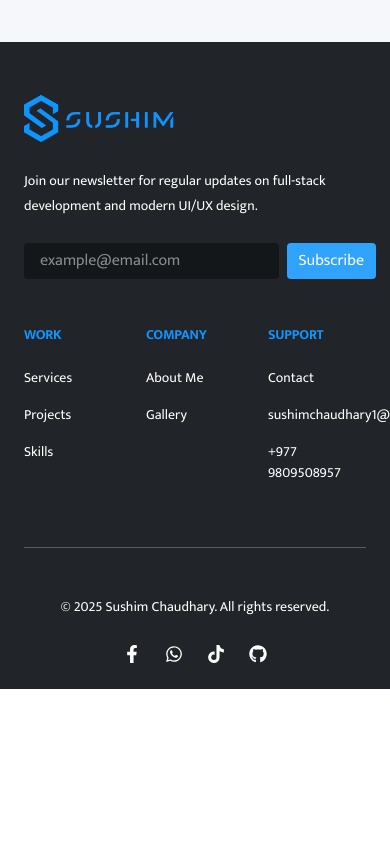
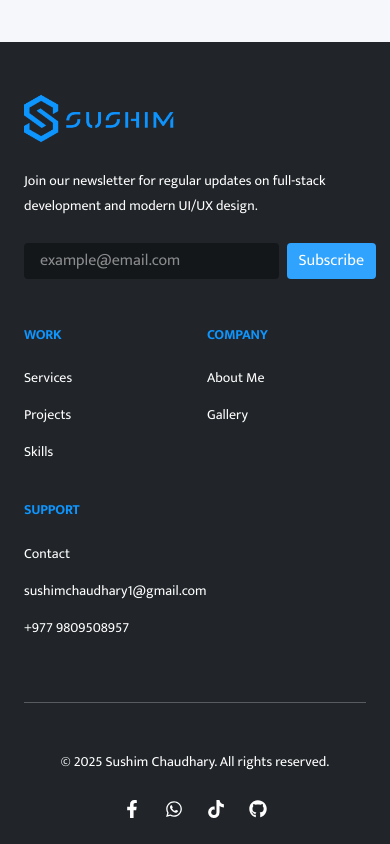
Before and after one commit to sushimchaudhary/premprasadkhatiwadaPortfolio, a Next.js app: page /pages/about-us in a window 390 px wide. Shown: the part 1126-1970 px from the top of the page. Before the commit the page ends 1815 px from the top, so only its background shows below. Built offline with nearby package versions, Linux system fonts and the light colour scheme.

Commit message:
foter section responsive

```diff
--- a/src/app/Component/Footer.tsx
+++ b/src/app/Component/Footer.tsx
@@ -13,7 +13,7 @@ const Footer = () => {
   const [showScroll, setShowScroll] = useState(false);
   const [email, setEmail] = useState("");
   const [status, setStatus] = useState("");
-  const [error, setError] = useState(""); // एरर म्यासेजको लागि
+  const [error, setError] = useState("");
 
   const logoColor = "#30a3fe";
   const textColor = "#0e95fe";
@@ -33,13 +33,12 @@ const Footer = () => {
   const handleSubscribe = (e) => {
     e.preventDefault();
 
-    // भ्यालिडेशन चेक
+
     if (!email) {
-      setError("Email is required!"); // खाली हुँदा एरर देखाउने
+      setError("Email is required!");
       return;
     }
 
-    // सफल हुँदा
     setError("");
     setStatus("Thank you for subscribing!");
     setEmail("");
@@ -127,7 +126,7 @@ const Footer = () => {
             {/* Links Grid Section */}
             <div className="col-lg-6">
               <div className="row">
-                <div className="col-4">
+                <div className="col-6 col-sm-4">
                   <h6
                     className="fw-bold mb-4 small text-uppercase"
                     style={{ color: textColor }}
@@ -161,7 +160,7 @@ const Footer = () => {
                     </li>
                   </ul>
                 </div>
-                <div className="col-4">
+                <div className="col-6 col-sm-4">
                   <h6
                     className="fw-bold mb-4 small text-uppercase"
                     style={{ color: textColor }}
@@ -187,7 +186,7 @@ const Footer = () => {
                     </li>
                   </ul>
                 </div>
-                <div className="col-4">
+               <div className="col-12 col-sm-4 mt-4 mt-sm-0">
                   <h6
                     className="fw-bold mb-4 small text-uppercase"
                     style={{ color: textColor }}
```
